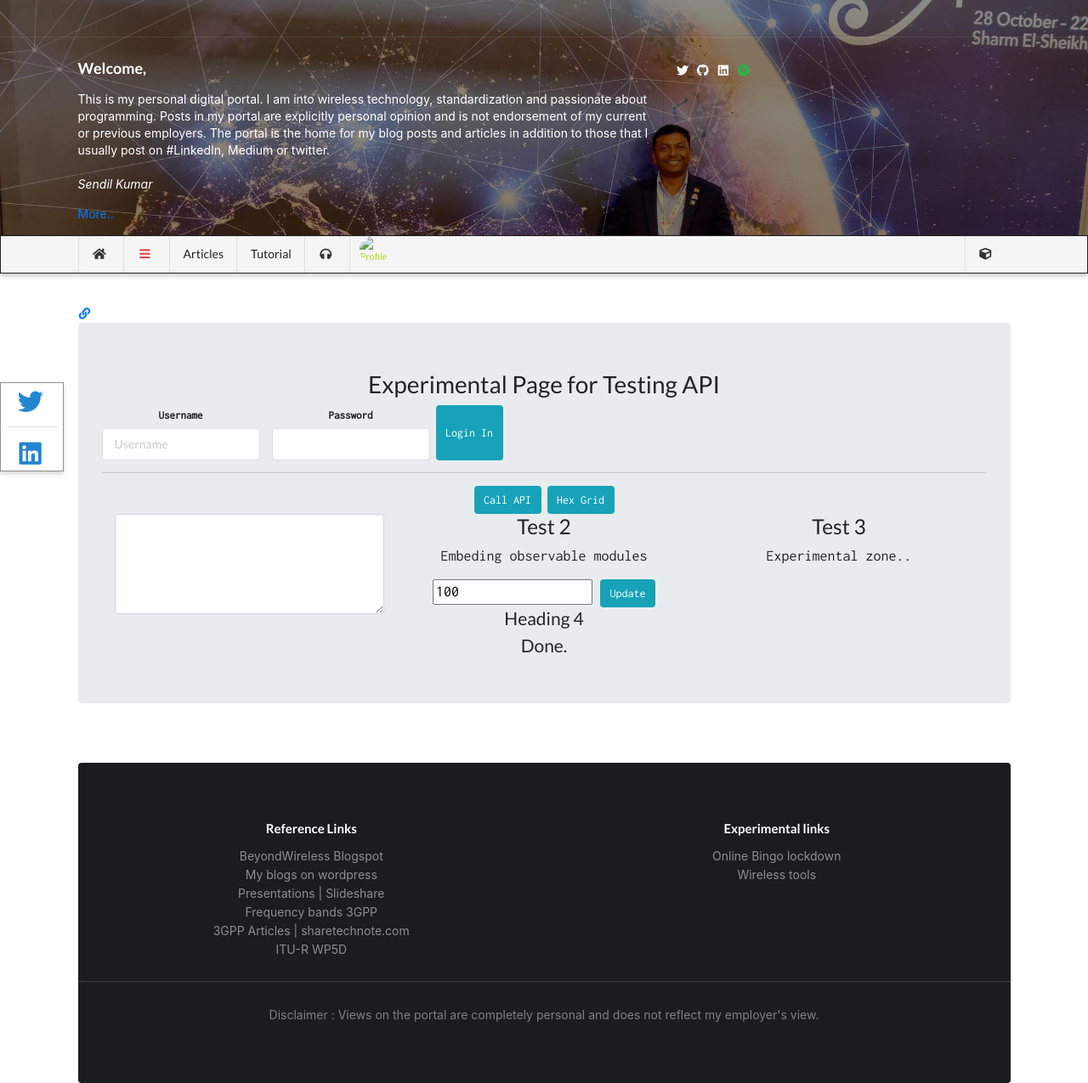
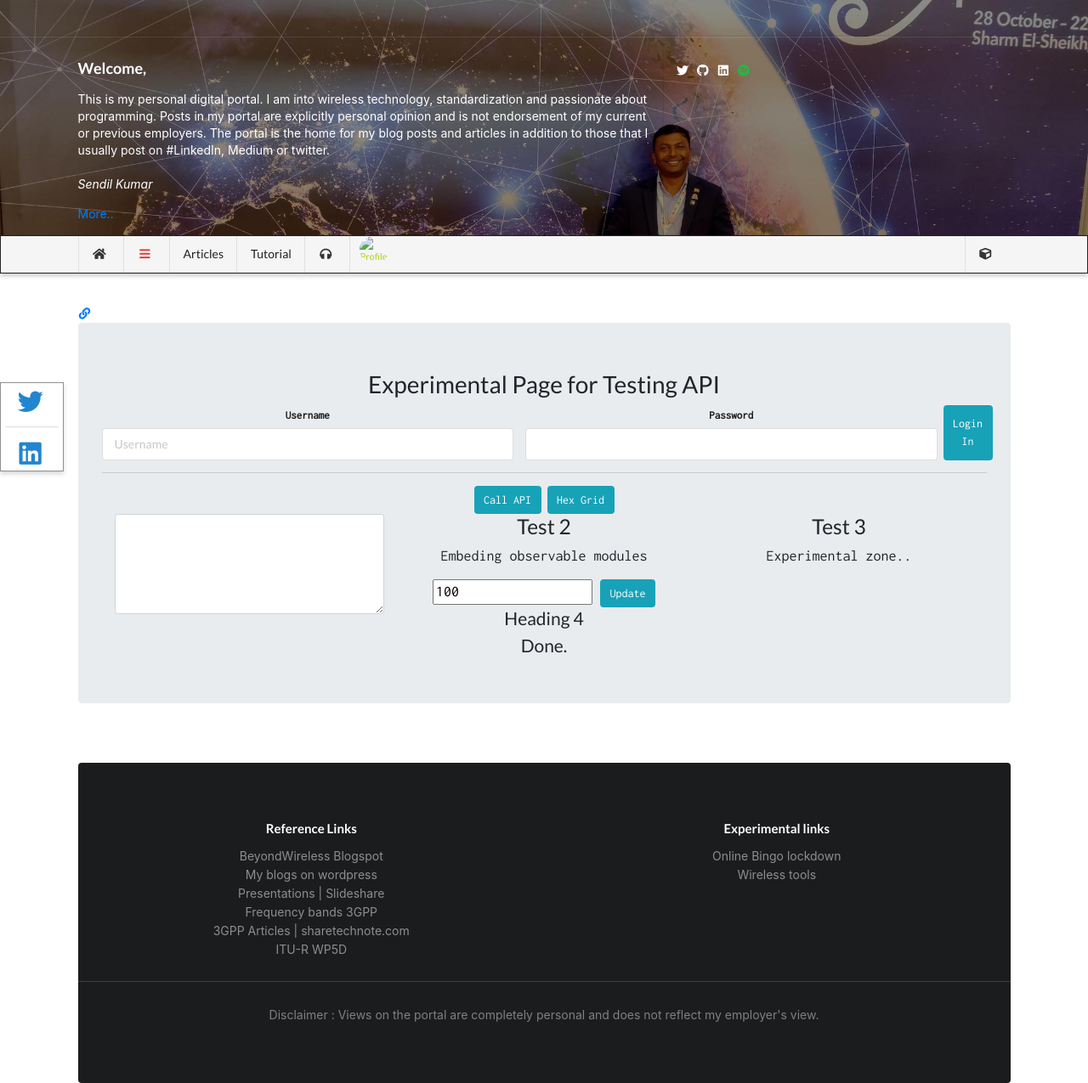
Before and after one commit to wiless/wiless.github.io, a Jekyll site: the page built from _apps/api.html, in a window 1280 px wide. Shown: the whole page at 85% size. Built offline with Jekyll 4.4.1, drawn with Linux system fonts in a browser that asks for light colours; nearby versions of some CDN libraries; some web fonts are replaced; comment, search, counter and statistics services are not loaded; a style sheet for code colours, icons or effects is not loaded.

Commit message:
Update api.html

```diff
--- a/_apps/api.html
+++ b/_apps/api.html
@@ -45,8 +45,8 @@ var cmodule=(new Runtime).module(define, name => {
 <!--     <button class="btn btn-info" onclick="signIn()">Sign In</button> -->
 <!--     <button type="button" onclick="signOut();" class="btn btn-info">Sign Out</button> -->
 
-   <div class="ui form" id="loginform">
-  <div class="fields">
+   <div class="ui form" id="loginform" >
+  <div class="fields equal width">
     <div class="field">
       <label>Username</label>
       <input type="text" placeholder="Username" name="username" id="userid">
```
